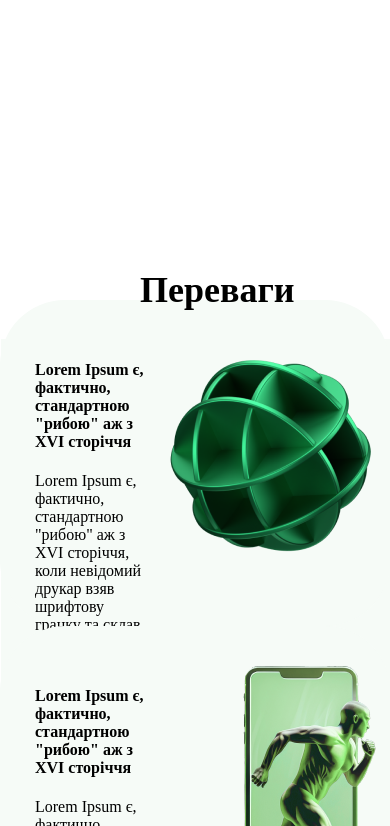
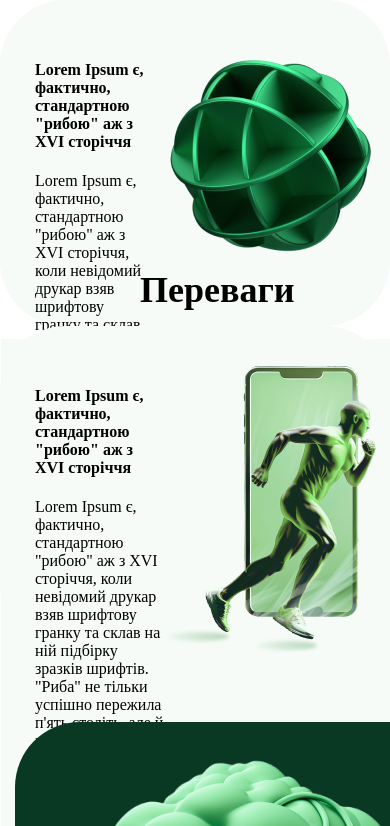
Before and after one commit to speen13/investGroup, a React (Vite) app: page / in a window 390 px wide. Shown: the part 1390-2216 px from the top of the page. Built offline with nearby package versions, Linux system fonts and the light colour scheme.

Commit message:
two commit

```diff
--- a/src/Components/block_2/Block_2.css
+++ b/src/Components/block_2/Block_2.css
@@ -83,7 +83,12 @@ background-color: #093922;
 
     }
     .main_cont h2 {
-        bottom: 250px;
+        top: 600px;
+
     }
+.main_block_1 {
+    margin-top: 400px;
 
 }
+
+}
```
